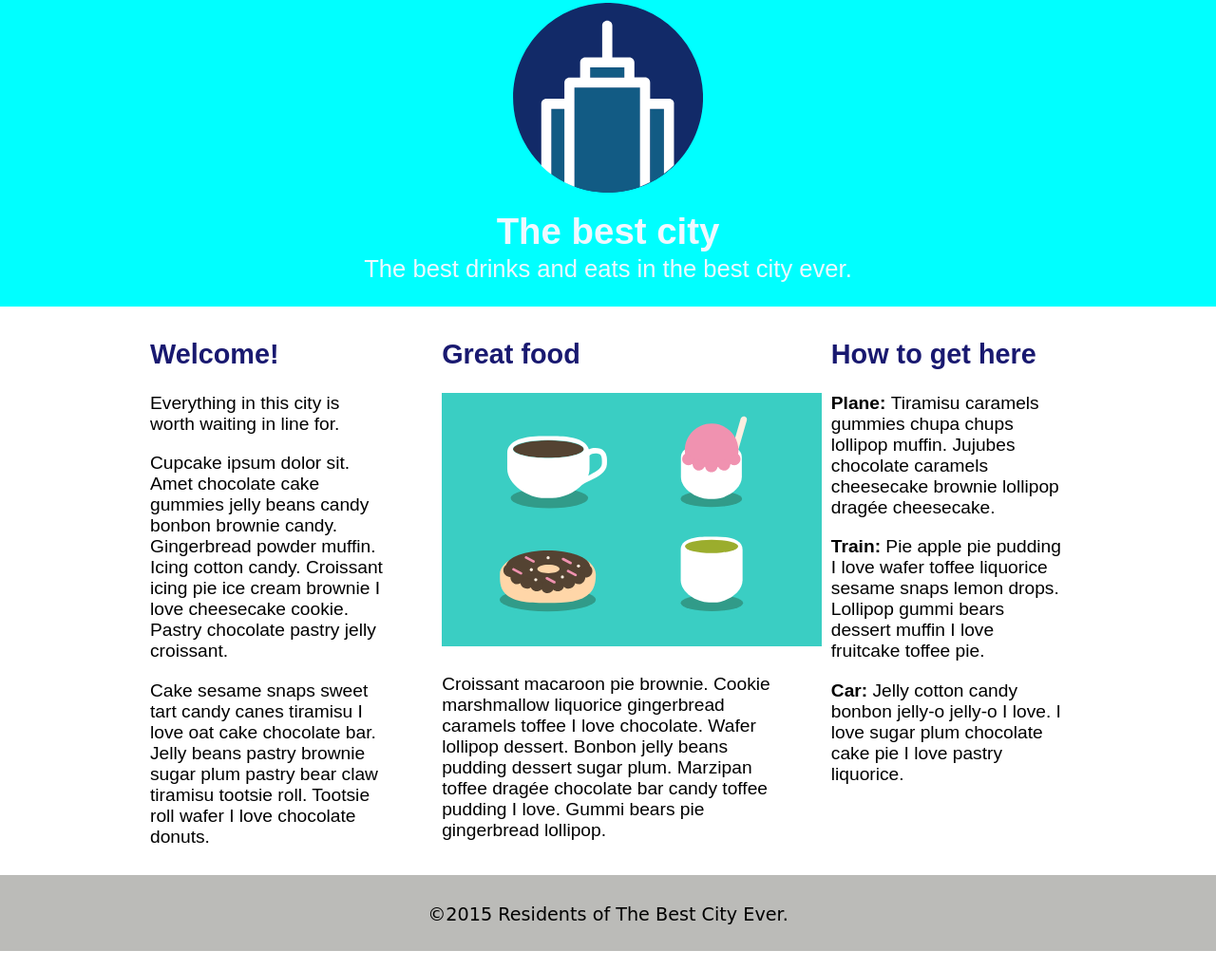
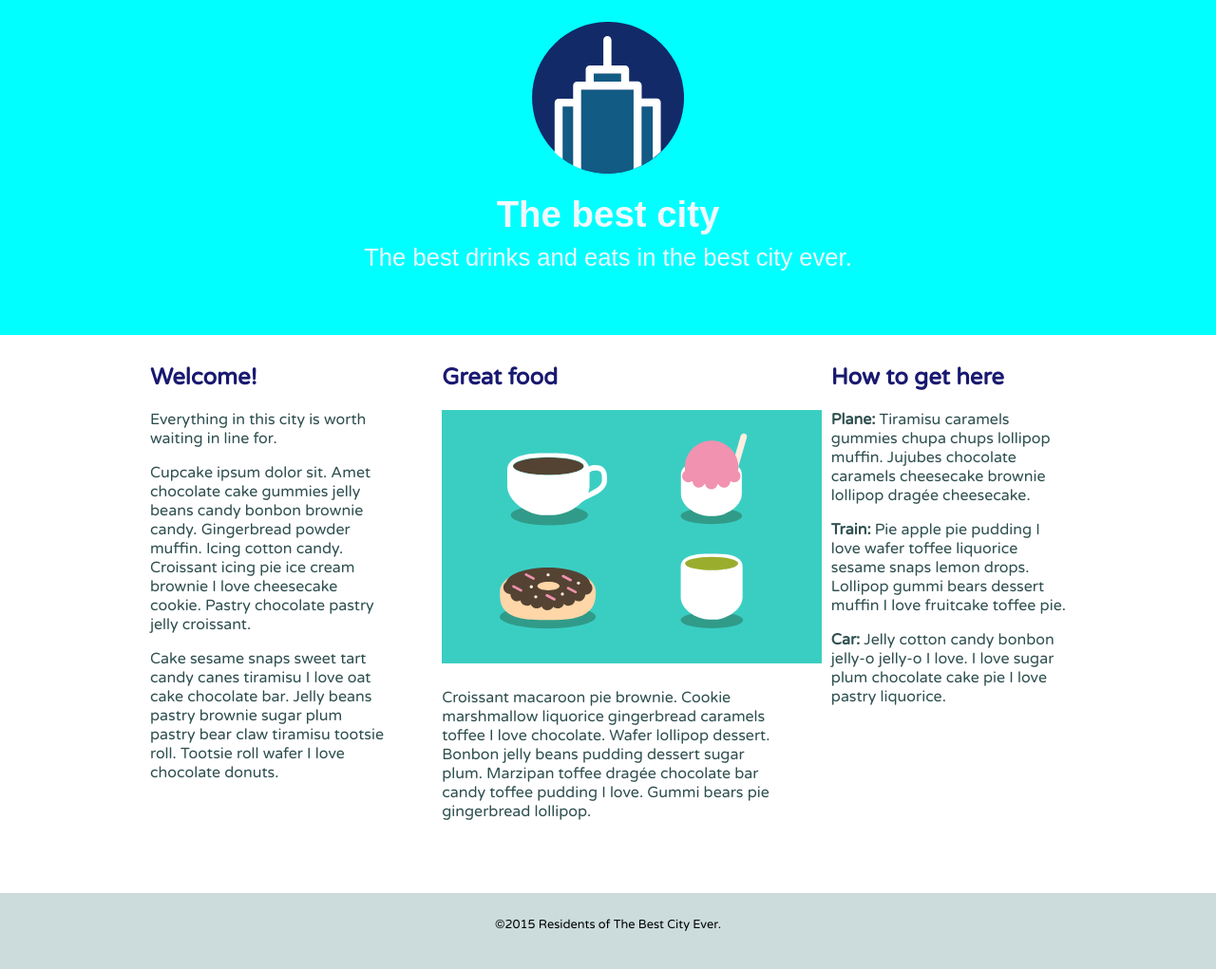
Before and after one commit to Rohanhacker/site2, a plain HTML site: page index.html in a window 1280 px wide. Shown: the part 104-1125 px from the top of the page at 95% size. Drawn offline with Linux system fonts and the light colour scheme.

Commit message:
complete media queries left

```diff
--- a/css/style.css
+++ b/css/style.css
@@ -37,16 +37,16 @@ nav li{
     margin-right: 20px;
 }
 .banner{
-    height: 350px;
+    height: 380px;
     text-align: center;
-    padding-top: 30px;
+    padding-top: 50px;
     background-color: aqua;
     color: aliceblue;
     font-size: 1.6em;
-    line-height: 0.3em;
+    line-height: 0.5em;
 }
 img{
-    width: 200px;
+    width: 160px;
     margin-bottom: 5px;
 }
 .container {
@@ -74,15 +74,18 @@ img{
 }
 .col {
     padding: 10px 30px;
-    font-size: 1.2em;
-    font-family: sans-serif;
+    font-size: 1em;
+    color: darkslategray;
+    font-weight: 100;
+	font-family: 'Varela Round', sans-serif;
 }
 .main-footer {
     width: 100%;
     height: 10vh;
-    background-color: rgba(30,30,20,0.3);
+    background-color: rgba(0,80,80,0.2);
     text-align: center;
-    font-size: 1.2em;
-    font-family: cursive;
-    padding: 30px;
+    font-size: 0.8em;
+    font-family: 'Varela Round', sans-serif;
+    padding-top: 25px;
+    margin-top: 50px;
 }
```
